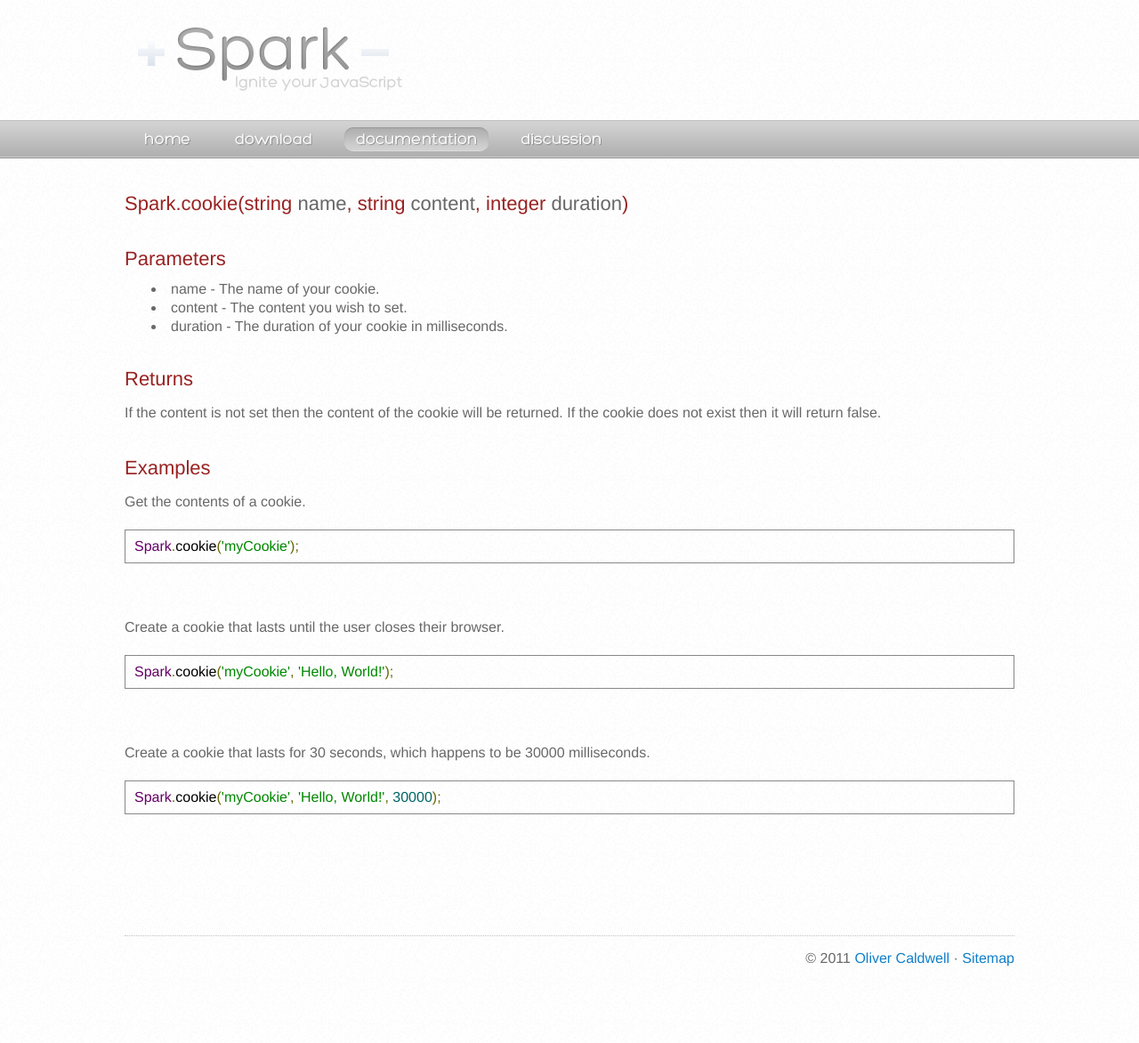
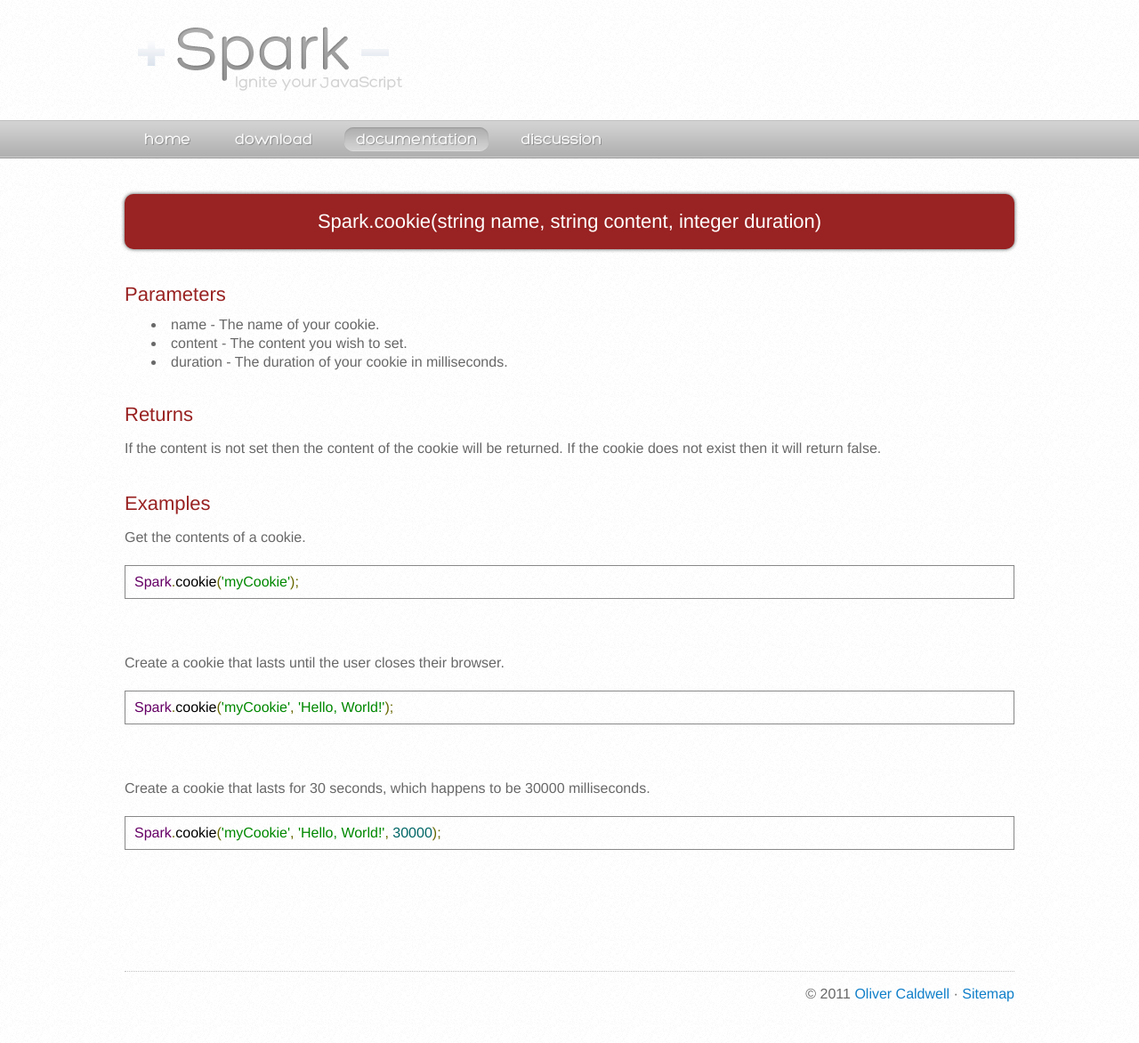
Before and after one commit to Olical/sparkjs.co.uk, a Jekyll site: the page built from _posts/2011-03-11-cookie.html, in a window 1280 px wide. Shown: the whole page at 89% size. Built offline with Jekyll 4.4.1, drawn with Linux system fonts in a browser that asks for light colours; Markdown is read by kramdown in place of the engine named in the settings; comment, search, counter and statistics services are not loaded; before the commit the page ends 1132 px from its top, so only the background shows below that.

Commit message:
Added the anatomy class to the rest of the anatomy h3s

```diff
--- a/_posts/2011-03-11-cookie.html
+++ b/_posts/2011-03-11-cookie.html
@@ -5,7 +5,7 @@ description: Set or retrieve a cookie's content.
 keywords: spark, documentation, cookie
 categories: documentation
 ---
-<h3>Spark.cookie(string <strong>name</strong>, string <strong>content</strong>, integer <strong>duration</strong>)</h3>
+<h3 class='anatomy'>Spark.cookie(string <strong>name</strong>, string <strong>content</strong>, integer <strong>duration</strong>)</h3>
 
 <h3>Parameters</h3>
 <ul>
--- a/_posts/2011-03-11-html.html
+++ b/_posts/2011-03-11-html.html
@@ -5,7 +5,7 @@ description: Manipulate the html content of the specified elements.
 keywords: spark, documentation, html
 categories: documentation
 ---
-<h3>Spark(string <strong>selector</strong>, element <strong>context</strong>).html(string <strong>html</strong>, boolean <strong>append</strong>)</h3>
+<h3 class='anatomy'>Spark(string <strong>selector</strong>, element <strong>context</strong>).html(string <strong>html</strong>, boolean <strong>append</strong>)</h3>
 
 <h3>Parameters</h3>
 <ul>
--- a/_posts/2011-03-12-event.html
+++ b/_posts/2011-03-12-event.html
@@ -5,7 +5,7 @@ description: Cause a function to be run when a certain event occurs.
 keywords: spark, documentation, event
 categories: documentation
 ---
-<h3>Spark(string <strong>element</strong>, element <strong>context</strong>).event(string <strong>type</strong>, function <strong>callback</strong>)</h3>
+<h3 class='anatomy'>Spark(string <strong>element</strong>, element <strong>context</strong>).event(string <strong>type</strong>, function <strong>callback</strong>)</h3>
 
 <h3>Parameters</h3>
 <ul>
```
